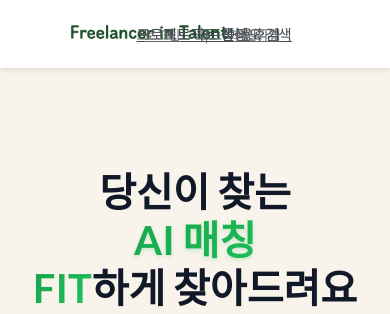
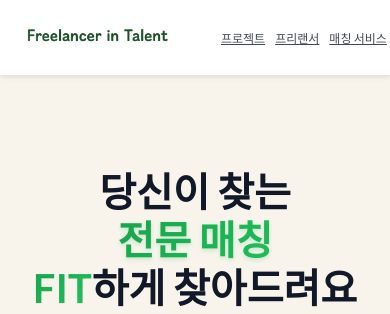
Before and after one commit to prgrms-aibe-devcourse/AIBE3-Project2-Team05, a Next.js app in the folder frontend/: page / in a window 390 px wide. Shown: the top 314 px of the page. Built offline with nearby package versions, Linux system fonts and the light colour scheme; no server answers.

Commit message:
🎨 style: Adjust Main Page and Header

```diff
--- a/frontend/src/app/page.tsx
+++ b/frontend/src/app/page.tsx
@@ -9,7 +9,7 @@ export default function HomePage() {
   // 회전하는 텍스트를 위한 상태
   const [currentTextIndex, setCurrentTextIndex] = useState(0);
   const [isAnimating, setIsAnimating] = useState(false);
-  const rotatingTexts = ["프리랜서", "프로젝트", "AI 매칭"];
+  const rotatingTexts = ["프리랜서", "프로젝트", "전문 매칭"];
 
   // 프로젝트 카드 클릭 핸들러
   const handleProjectClick = (projectId: number) => {
--- a/frontend/src/components/Header.css
+++ b/frontend/src/components/Header.css
@@ -3,18 +3,98 @@ header {
   position: fixed;
   top: 0;
   left: 0;
+  right: 0;
   width: 100%;
-  height: 68px;
+  height: 75px; /* 큰 로고와 텍스트에 맞춰 높이 증가 */
   background-color: #ffffff !important;
   display: flex;
   align-items: center;
   justify-content: space-between;
   z-index: 1000; /* 항상 위로 */
   margin: 0 !important;
-  padding: 0 20px !important;
+  padding: 0 8% !important; /* 데스크톱에서 패딩을 8%로 설정 */
   box-shadow: 0 2px 5px rgba(0, 0, 0, 0.1);
 }
 
 .header-text {
   font-family: "Lato", sans-serif;
 }
+
+/* 데스크톱 - 기본 스타일 (절대 위치) */
+@media (min-width: 1025px) {
+  header {
+    padding: 0 8% !important; /* 양쪽 패딩을 8%로 설정 */
+  }
+
+  .navigation-items {
+    position: absolute;
+    left: 50%;
+    transform: translateX(-50%);
+    display: flex;
+    gap: 50px; /* 네비게이션 간격 증가 */
+    align-items: center;
+  }
+
+  .login-logout-area {
+    margin-left: auto;
+    gap: 24px; /* 로그인/회원가입 간격 증가 */
+  }
+
+  .navigation-text {
+    font-size: 16px; /* 폰트 크기 조금 줄임 */
+    font-weight: 600; /* 폰트 굵기 증가 */
+  }
+}
+
+/* 태블릿 및 모바일 - Flex 레이아웃 */
+@media (max-width: 1024px) {
+  header {
+    padding: 0 15px !important;
+  }
+
+  .navigation-items {
+    display: flex;
+    gap: 20px;
+    align-items: center;
+    flex: 1;
+    justify-content: center;
+    margin: 0 30px; /* 양쪽 마진을 늘려서 로그인 영역과 더 많은 여백 확보 */
+  }
+
+  .login-logout-area {
+    flex-shrink: 0;
+  }
+
+  .navigation-text {
+    font-size: 14px;
+    font-weight: 500;
+  }
+}
+
+/* 더 작은 화면 - 간격 조정 */
+@media (max-width: 768px) {
+  header {
+    padding: 0 10px !important;
+  }
+
+  .navigation-items {
+    gap: 15px;
+    margin: 0 20px; /* 여백을 늘려서 로그인 영역과 충분한 거리 확보 */
+  }
+
+  .navigation-text {
+    font-size: 13px;
+  }
+}
+
+/* 매우 작은 화면 - 최소 간격 */
+@media (max-width: 480px) {
+  .navigation-items {
+    gap: 10px;
+    margin: 0 15px; /* 매우 작은 화면에서도 적절한 여백 유지 */
+  }
+
+  .navigation-text {
+    font-size: 12px;
+  }
+}
--- a/frontend/src/components/Header.tsx
+++ b/frontend/src/components/Header.tsx
@@ -1,5 +1,6 @@
 "use client";
 
+import Image from "next/image";
 import { useRouter } from "next/navigation";
 import { useEffect, useState } from "react";
 
@@ -28,11 +29,10 @@ export const Header = () => {
       );
 
       // 서버가 빈 응답일 수도 있으니 JSON 파싱은 선택적으로
-      let data = null;
       const text = await res.text();
       if (text) {
         try {
-          data = JSON.parse(text);
+          JSON.parse(text);
         } catch {
           console.log("JSON 파싱 실패, 빈 응답일 수 있음");
         }
@@ -46,66 +46,59 @@ export const Header = () => {
   };
 
   const navigationItems = [
-    { text: "프로젝트", path: "/projects", left: "35%", width: "54.28px" },
-    {
-      text: "프로젝트 생성",
-      path: "/projects/create",
-      left: "42%",
-      width: "98.17px",
-    },
-    {
-      text: "포트폴리오 검색",
-      path: "/freelancers",
-      left: "50%",
-      width: "98.17px",
-    },
-    { text: "이용후기", path: "/reviews", left: "58%", width: "54.28px" },
+    { text: "프로젝트", path: "/projects" },
+    { text: "프리랜서", path: "/freelancers" },
+    { text: "매칭 서비스", path: "/matching" },
+    { text: "이용후기", path: "/reviews" },
   ];
 
   return (
-    <header className="fixed top-0 left-0 right-0 w-full h-[68px] bg-white z-50">
-      <img
+    <header className="header-text">
+      {/* 로고 */}
+      <Image
         src="/logo-text.png"
         alt="Logo"
-        className="absolute left-[13.2%] top-[8px] w-[220px] h-[52px] object-cover cursor-pointer hover:opacity-80 transition-opacity duration-200"
+        width={300}
+        height={70}
+        className="w-[210px] lg:w-[300px] h-[49px] lg:h-[70px] object-cover cursor-pointer hover:opacity-80 transition-opacity duration-200"
         onClick={() => router.push("/")}
+        priority
       />
+
+      {/* 네비게이션 */}
+      <nav className="navigation-items">
         {navigationItems.map((item, index) => (
           <a
             key={index}
             href={item.path}
-          className="absolute text-[#424953] text-[14.6px] leading-[27px] flex items-center cursor-pointer hover:text-[#006A20] transition-colors"
-          style={{
-            left: item.left,
-            width: item.width,
-            height: "21px",
-            top: "calc(50% - 21px/2 + 0.5px)",
-          }}
+            className="navigation-text text-[#424953] hover:text-[#006A20] transition-colors whitespace-nowrap"
           >
             {item.text}
           </a>
         ))}
+      </nav>
 
-      <div className="absolute right-[28%] top-[calc(50%-24px/2+1px)] flex items-center gap-x-[24px]">
+      {/* 로그인/회원가입 영역 */}
+      <div className="login-logout-area flex items-center gap-x-4 lg:gap-x-8">
         {username ? (
           <>
             <div className="flex items-center">
-              <span className="text-[#666] text-[13.1px] leading-[24px] whitespace-nowrap">
+              <span className="text-[#666] text-[14px] md:text-[16px] lg:text-[18px] leading-[26px] whitespace-nowrap">
                 {username}님
               </span>
-              <span className="mx-2 text-[#666] text-[14px] leading-[21px] font-normal">
+              <span className="mx-2 lg:mx-3 text-[#666] text-[14px] lg:text-[18px] leading-[22px] font-normal">
                 |
               </span>
               <a
                 href="/members/mypage"
-                className="text-[#666] text-[13.1px] leading-[24px] hover:text-[#006A20] transition-colors whitespace-nowrap"
+                className="text-[#666] text-[14px] md:text-[16px] lg:text-[18px] leading-[26px] hover:text-[#006A20] transition-colors whitespace-nowrap"
               >
                 마이페이지
               </a>
             </div>
             <span
               onClick={handleLogout}
-              className="text-[#666] text-[13.1px] leading-[24px] cursor-pointer hover:text-[#006A20] transition-colors whitespace-nowrap"
+              className="text-[#666] text-[14px] md:text-[16px] lg:text-[18px] leading-[26px] cursor-pointer hover:text-[#006A20] transition-colors whitespace-nowrap"
             >
               로그아웃
             </span>
@@ -114,16 +107,16 @@ export const Header = () => {
           <>
             <a
               href="/members/login"
-              className="text-[#666] text-[13.1px] leading-[24px] hover:text-[#006A20] transition-colors whitespace-nowrap"
+              className="text-[#666] text-[14px] md:text-[16px] lg:text-[18px] leading-[26px] hover:text-[#006A20] transition-colors whitespace-nowrap"
             >
               로그인
             </a>
-            <span className="mx-2 text-[#666] text-[14px] leading-[21px] font-normal">
+            <span className="mx-2 lg:mx-3 text-[#666] text-[14px] lg:text-[18px] leading-[22px] font-normal">
               |
             </span>
             <a
               href="/members/signup"
-              className="text-[#666] text-[13.1px] leading-[24px] hover:text-[#006A20] transition-colors whitespace-nowrap"
+              className="text-[#666] text-[14px] md:text-[16px] lg:text-[18px] leading-[26px] hover:text-[#006A20] transition-colors whitespace-nowrap"
             >
               회원가입
             </a>
```
Lines whose indentation alone changed are shown as unchanged.
